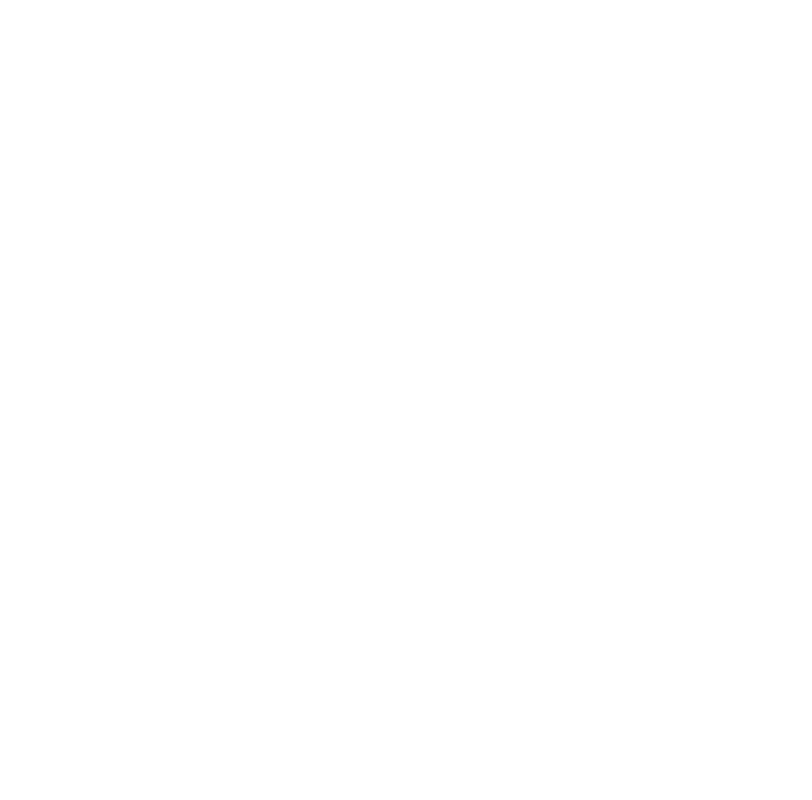
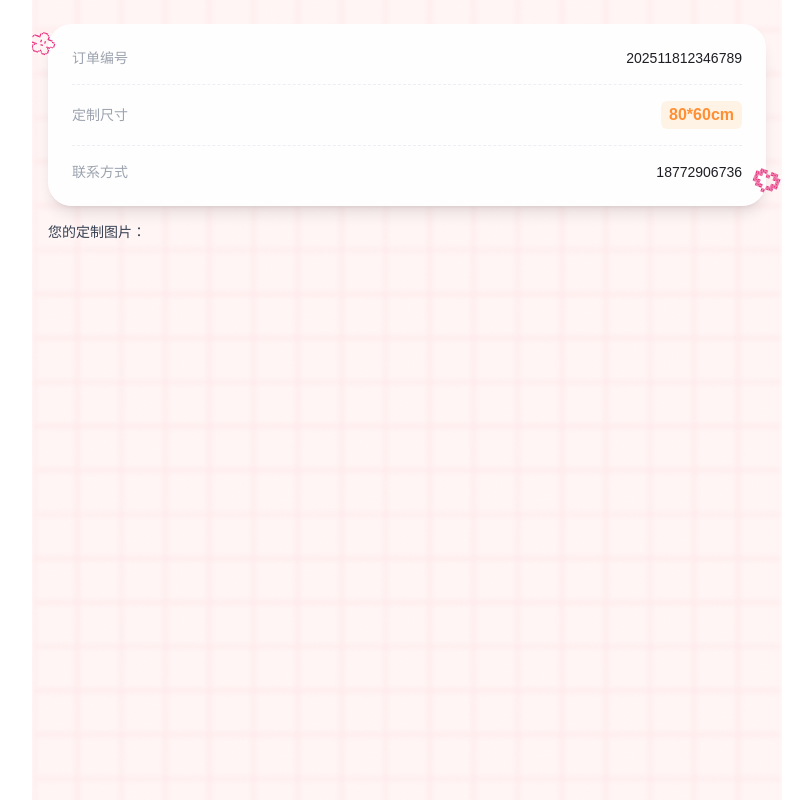
Before and after one commit to camilleKing2021/dc-h5, a Next.js app: page /generate in a window 1280 px wide. Before the commit this address had no page. Shown: the whole page, without its empty margins (233-1045 px from the left). Built offline with nearby package versions, Linux system fonts and the light colour scheme.

Commit message:
✨ feat: 添加generate页面

```diff
--- a/app/generate/page.tsx
+++ b/app/generate/page.tsx
@@ -137,52 +137,48 @@
     };
 
     // 如果没有裁剪图，返回首页
-    useEffect(() => {
-        if (!croppedImage) {
-            router.replace('/');
-        }
-    }, [croppedImage, router]);
+    // useEffect(() => {
+    //     if (!croppedImage) {
+    //         router.replace('/');
+    //     }
+    // }, [croppedImage, router]);
 
-    if (!croppedImage) {
-        return null;
-    }
+    // if (!croppedImage) {
+    //     return null;
+    // }
 
     const isLoading = isUploading || (taskId && !cartoonUrl);
     const isDone = cartoonUrl && pixelUrl;
 
     return (
         <div className="min-h-screen bg-[url('/assets/bg/main-bg.png')] bg-cover bg-center">
-            <div className="min-h-screen px-5 py-8 flex flex-col">
-                {/* 标题 */}
-                <div className="text-center mb-6">
-                    <Image
-                        src="/assets/icons/logo.svg"
-                        alt="ODO CRAFTS"
-                        width={186}
-                        height={24}
-                        className="mx-auto"
-                        priority
-                    />
-                </div>
+            <div className="min-h-screen px-4 py-8 pt-6 flex flex-col">
 
                 {/* 订单信息 */}
-                <div className="bg-white/90 backdrop-blur-sm rounded-2xl shadow-md p-4 mb-4">
-                    <div className="grid grid-cols-3 gap-4 text-sm">
-                        <div>
-                            <div className="text-gray-500 mb-1">订单编号</div>
-                            <div className="font-medium text-gray-800">{orderNo}</div>
-                        </div>
-                        <div>
-                            <div className="text-gray-500 mb-1">定制尺寸</div>
-                            <div className="font-bold text-orange-400">
-                                {customSize.width}*{customSize.height}cm
-                            </div>
-                        </div>
-                        <div>
-                            <div className="text-gray-500 mb-1">联系方式</div>
-                            <div className="font-medium text-gray-800">{contactPhone}</div>
-                        </div>
+                <div className="bg-white/90 backdrop-blur-sm rounded-3xl shadow-lg p-6 mb-4 relative overflow-visible ">
+                    {/* 订单号 */}
+                    <div className="flex items-center justify-between mb-4 pb-4 border-b border-dashed border-[#ECEEF4]">
+                        <span className="text-sm text-[#9CA3AF]">订单编号</span>
+                        <span className="text-sm font-medium text-[#1E1F24]">{orderNo}</span>
                     </div>
+
+                    {/* 定制尺寸 */}
+                    <div className="flex items-center justify-between mb-4 pb-4 border-b border-dashed border-[#ECEEF4]">
+                        <span className="text-sm text-[#9CA3AF]">定制尺寸</span>
+                        <span className="text-base font-bold text-[#FF8F34] bg-[#FFF3E5] rounded-md py-0.5 px-2">
+                            {customSize.width}*{customSize.height}cm
+                        </span>
+                    </div>
+
+                    {/* 联系方式 */}
+                    <div className="flex items-center justify-between">
+                        <span className="text-sm text-[#9CA3AF]">联系方式</span>
+                        <span className="text-sm font-medium text-[#1E1F24]">{contactPhone}</span>
+                    </div>
+
+                    {/* 点缀 - 保持和首页一致 */}
+                    <Image src="/assets/icons/adorn-1.svg" alt="" width={21} height={20} className="absolute top-2 -left-4 w-6 h-6" />
+                    <Image src="/assets/icons/adorn-3.svg" alt="" width={36} height={36} className="absolute bottom-2 -right-4 w-8 h-8" />
                 </div>
 
                 {/* 定制照片预览 */}
@@ -244,13 +240,6 @@
                         />
                     </div>
                 )}
-
-                {/* 装饰元素 */}
-                <div className="fixed top-24 right-6 w-8 h-8 opacity-60">
-                    <svg className="w-full h-full text-pink-300" fill="currentColor" viewBox="0 0 20 20">
-                        <path d="M9.049 2.927c.3-.921 1.603-.921 1.902 0l1.07 3.292a1 1 0 00.95.69h3.462c.969 0 1.371 1.24.588 1.81l-2.8 2.034a1 1 0 00-.364 1.118l1.07 3.292c.3.921-.755 1.688-1.54 1.118l-2.8-2.034a1 1 0 00-1.175 0l-2.8 2.034c-.784.57-1.838-.197-1.539-1.118l1.07-3.292a1 1 0 00-.364-1.118L2.98 8.72c-.783-.57-.38-1.81.588-1.81h3.461a1 1 0 00.951-.69l1.07-3.292z" />
-                    </svg>
-                </div>
             </div>
         </div>
     );
--- a/app/layout.tsx
+++ b/app/layout.tsx
@@ -4,7 +4,7 @@
  * @Version: 0.0.1
  * @Date: 2025-12-01 19:28:22
  * @LastEditors: zhaozheng
- * @LastEditTime: 2025-12-01 21:20:23
+ * @LastEditTime: 2025-12-02 22:20:26
  */
 import type { Metadata } from "next";
 import { Geist, Geist_Mono } from "next/font/google";
```
